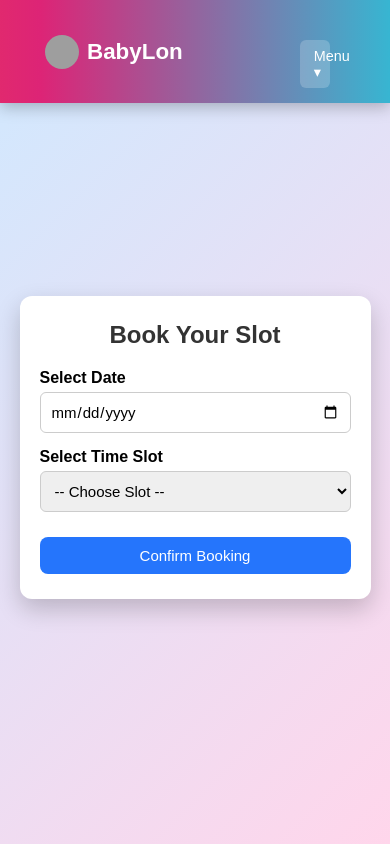
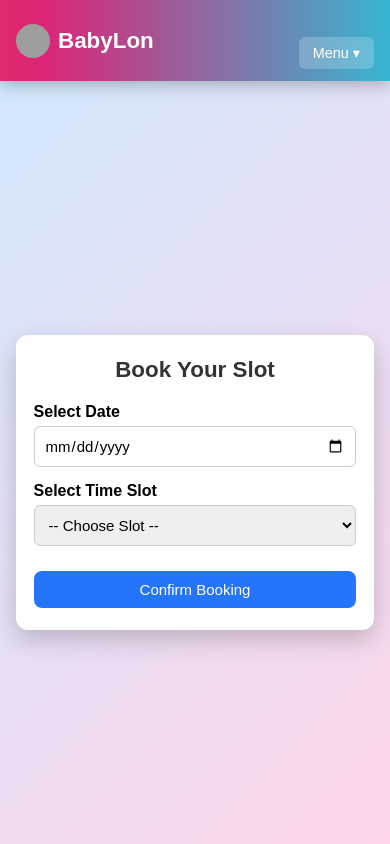
Before and after one commit to singhaditya2004/Babylon, a Django app: page /book/ in a window 390 px wide. Run offline with Django 5.2, Linux system fonts and the light colour scheme; a user stored in the database is signed in; grey boxes are pictures that could not be loaded.

Commit message:
Updated templates

```diff
--- a/Templates/book.html
+++ b/Templates/book.html
@@ -179,27 +179,23 @@
 @media (max-width: 768px) {
 
   body {
-
     overflow-x: hidden;
   }
 
-
-   nav {
+  /* NAVBAR */
+  .nav {
     width: 100%;
-    padding: 12px 20px;
+    padding: 12px 16px;
     display: flex;
     align-items: center;
     justify-content: space-between;
-    box-sizing: border-box;
-    flex-wrap: nowrap;
   }
 
   .jik {
-    margin-left: 0;
     display: flex;
     align-items: center;
     gap: 8px;
-    margin-left:-15px;
+    margin-left: 0;   /* ❌ remove negative margin */
   }
 
   .mon {
@@ -209,18 +205,17 @@
 
   .logo {
     font-size: 1.4rem;
-
   }
 
-
+  /* BOOKING CARD */
   .booking-card {
-    width: 90%;
-    padding: 25px 20px;
-    margin-top:50px;
+    width: 92%;
+    padding: 22px 18px;
+    margin-top: 120px; /* space for fixed navbar */
   }
 
   .booking-card h2 {
-    font-size: 1.5rem;
+    font-size: 1.4rem;
   }
 
   input, select {
@@ -231,13 +226,17 @@
     font-size: 15px;
     padding: 10px;
   }
- .menu-btn {
+
+  /* MENU BUTTON */
+  .menu-btn {
     padding: 8px 14px;
     font-size: 0.9rem;
-    margin-right:-45px;
+    margin-right: 0; /* ❌ remove negative margin */
   }
- .menu-list {
-    top: 44px;
+
+  /* DROPDOWN MENU */
+  .menu-list {
+    top: 48px;
     right: 0;
     width: 160px;
   }
```
